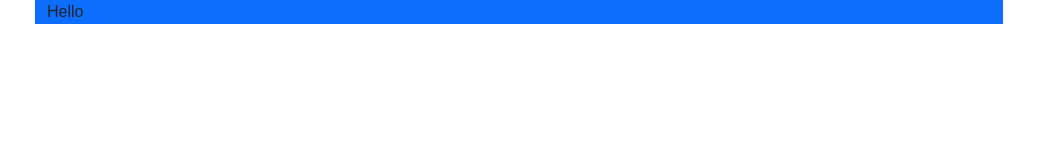
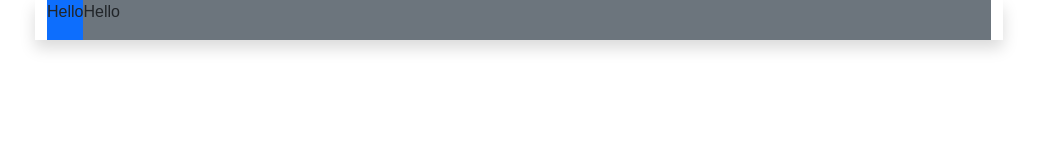
Before and after one commit to PatrickPrakash/Bootstrap-Portfolio, a website: page index.html in a window 1280 px wide. Shown: the whole page, without its empty margins (121-1158 px from the left). Drawn offline with nearby package versions, Linux system fonts and the light colour scheme.

Commit message:
Some new changes

```diff
--- a/index.html
+++ b/index.html
@@ -12,14 +12,24 @@
   </head>
   <body>
     <div class="container-fluid">
-      <div class="resume container-s container-xl container-xxl bg-primary">
+      <div
+        class="
+          resume
+          container-xl container-xxl
+          shadow
+          d-flex
+          align-items-stretch
+        "
+      >
         <!-- Navigation-Desktop -->
 
-        <header class="resume-left-section">
+        <header class="resume-left-section bg-primary">
           <p>Hello</p>
         </header>
 
-        <main class="resume-main-section"></main>
+        <main class="resume-main-section bg-secondary flex-grow-1">
+          <p>Hello</p>
+        </main>
 
         <!-- Navigation-Desktop -->
       </div>
--- a/package.json
+++ b/package.json
@@ -17,7 +17,7 @@
   },
   "homepage": "https://github.com/PatrickPrakash/Bootstrap-Portfolio#readme",
   "devDependencies": {
-    "sass": "^1.40.1"
+    "sass": "^1.41.1"
   },
   "dependencies": {
     "@fortawesome/fontawesome-free": "^5.15.4",
```
Also changed, not shown: 2 other files.
